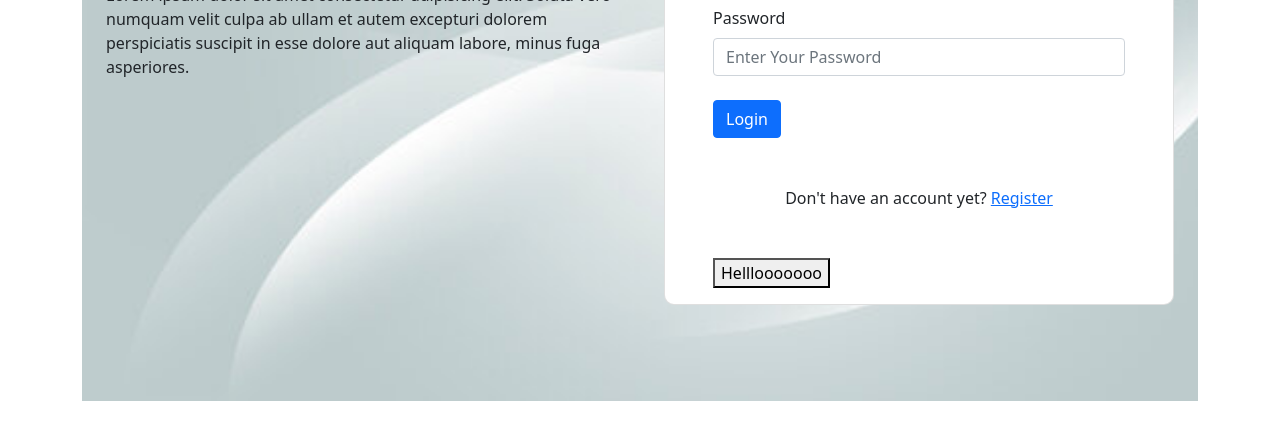
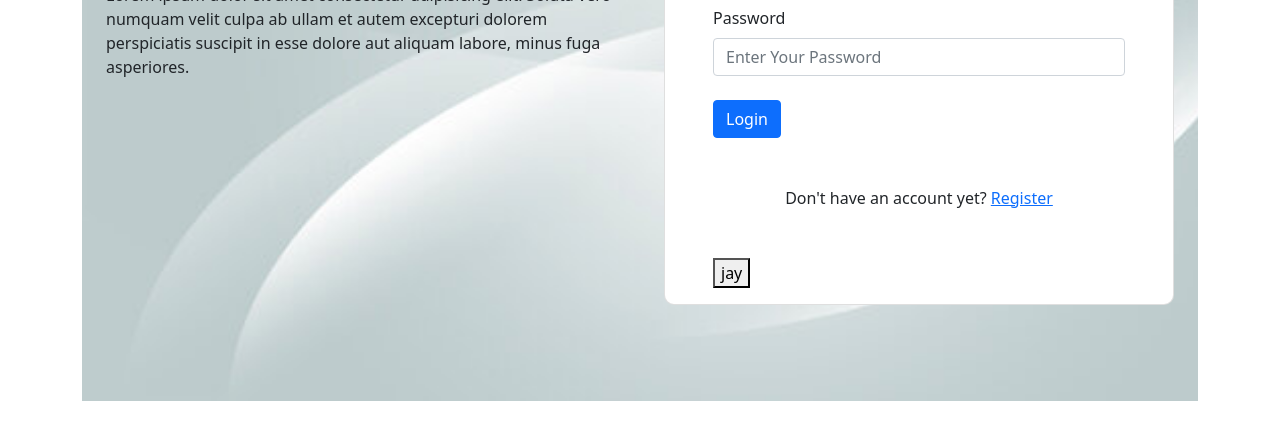
Before and after one commit to PriyankaaPatil12/dummyProject, a plain HTML site: page index.html in a window 1280 px wide. Shown: the part 355-794 px from the top of the page. Drawn offline with nearby package versions, Linux system fonts and the light colour scheme.

Commit message:
button changed to jay

```diff
--- a/index.html
+++ b/index.html
@@ -61,7 +61,7 @@
                                         </p>
                                     </div>
 
-                                    <button>Helllooooooo</button>
+                                    <button>jay</button>
                                 </form>
                             </div>
                         </div>
```
